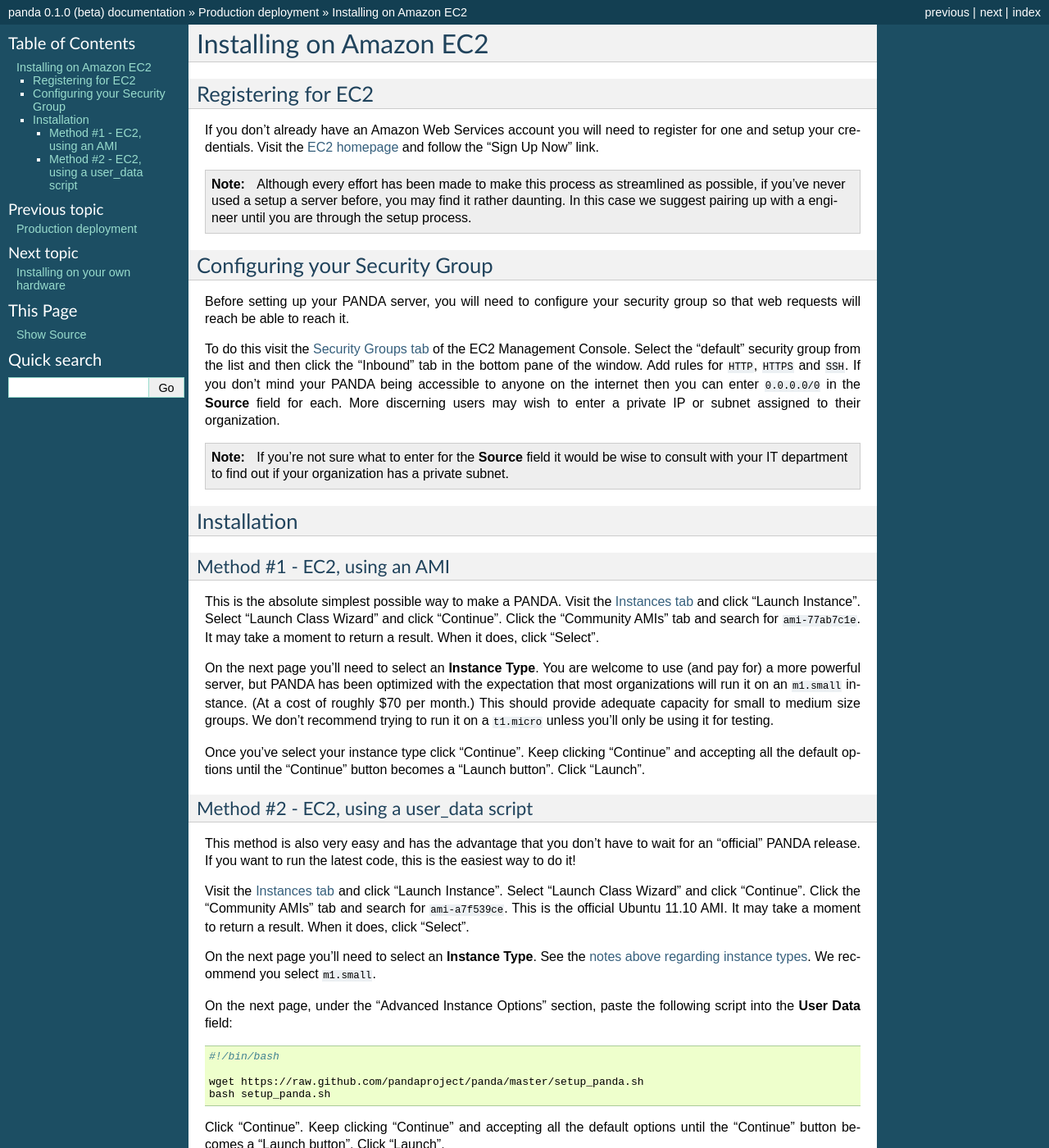
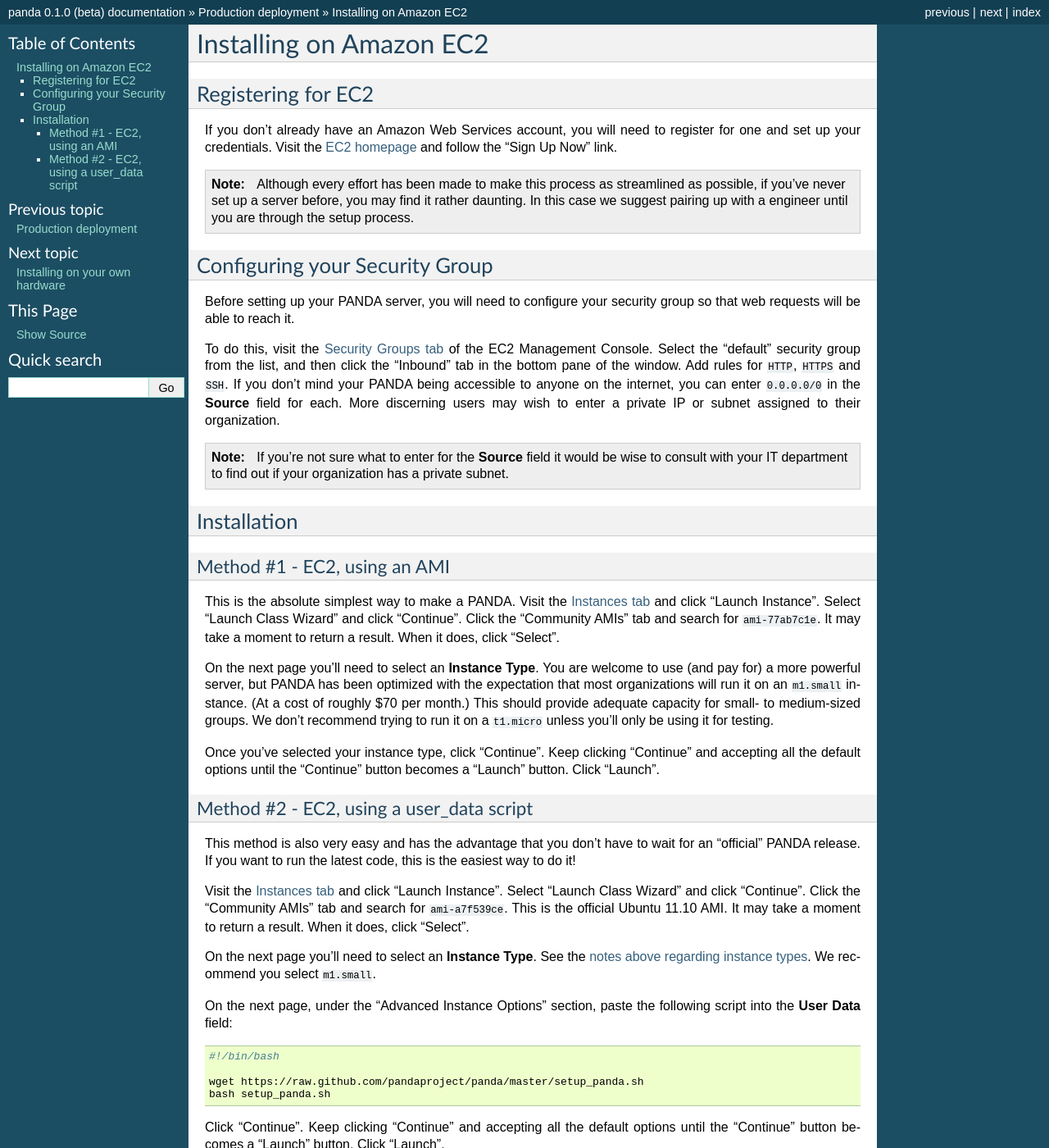
Before and after one commit to pandaproject/panda, a Sphinx documentation site: the page built from docs/amazon.rst, in a window 1280 px wide and 1400 px high. Shown: the whole window at 82% size. Built offline with Sphinx 7.4.7, drawn with Linux system fonts in a browser that asks for light colours; some of the changed text lies outside the part shown.

Commit message:
Update docs/amazon.rst

```diff
--- a/docs/amazon.rst
+++ b/docs/amazon.rst
@@ -5,18 +5,18 @@
 Registering for EC2
 ===================
 
-If you don't already have an Amazon Web Services account you will need to register for one and setup your credentials. Visit the `EC2 homepage <http://aws.amazon.com/ec2/>`_ and follow the "Sign Up Now" link.
+If you don't already have an Amazon Web Services account, you will need to register for one and set up your credentials. Visit the `EC2 homepage <http://aws.amazon.com/ec2/>`_ and follow the "Sign Up Now" link.
 
 .. note::
 
-    Although every effort has been made to make this process as streamlined as possible, if you've never used a setup a server before, you may find it rather daunting. In this case we suggest pairing up with a engineer until you are through the setup process.
+    Although every effort has been made to make this process as streamlined as possible, if you've never set up a server before, you may find it rather daunting. In this case we suggest pairing up with a engineer until you are through the setup process.
 
 Configuring your Security Group
 ===============================
 
-Before setting up your PANDA server, you will need to configure your security group so that web requests will reach be able to reach it.
+Before setting up your PANDA server, you will need to configure your security group so that web requests will be able to reach it.
 
-To do this visit the `Security Groups tab <https://console.aws.amazon.com/ec2/home?#s=SecurityGroups>`_ of the EC2 Management Console. Select the "default" security group from the list and then click the "Inbound" tab in the bottom pane of the window. Add rules for ``HTTP``, ``HTTPS`` and ``SSH``. If you don't mind your PANDA being accessible to anyone on the internet then you can enter ``0.0.0.0/0`` in the **Source** field for each. More discerning users may wish to enter a private IP or subnet assigned to their organization.
+To do this, visit the `Security Groups tab <https://console.aws.amazon.com/ec2/home?#s=SecurityGroups>`_ of the EC2 Management Console. Select the "default" security group from the list, and then click the "Inbound" tab in the bottom pane of the window. Add rules for ``HTTP``, ``HTTPS`` and ``SSH``. If you don't mind your PANDA being accessible to anyone on the internet, you can enter ``0.0.0.0/0`` in the **Source** field for each. More discerning users may wish to enter a private IP or subnet assigned to their organization.
 
 .. note::
 
@@ -28,13 +28,13 @@
 Method #1 - EC2, using an AMI
 -----------------------------
 
-This is the absolute simplest possible way to make a PANDA. Visit the `Instances tab <https://console.aws.amazon.com/ec2/home?#s=Instances>`_ and click "Launch Instance". Select "Launch Class Wizard" and click "Continue". Click the "Community AMIs" tab and search for ``ami-77ab7c1e``. It may take a moment to return a result. When it does, click "Select".
+This is the absolute simplest way to make a PANDA. Visit the `Instances tab <https://console.aws.amazon.com/ec2/home?#s=Instances>`_ and click "Launch Instance". Select "Launch Class Wizard" and click "Continue". Click the "Community AMIs" tab and search for ``ami-77ab7c1e``. It may take a moment to return a result. When it does, click "Select".
 
 .. _notes above regarding instance types:
 
-On the next page you'll need to select an **Instance Type**. You are welcome to use (and pay for) a more powerful server, but PANDA has been optimized with the expectation that most organizations will run it on an ``m1.small`` instance. (At a cost of roughly $70 per month.) This should provide adequate capacity for small to medium size groups. We don't recommend trying to run it on a ``t1.micro`` unless you'll only be using it for testing.
+On the next page you'll need to select an **Instance Type**. You are welcome to use (and pay for) a more powerful server, but PANDA has been optimized with the expectation that most organizations will run it on an ``m1.small`` instance. (At a cost of roughly $70 per month.) This should provide adequate capacity for small- to medium-sized groups. We don't recommend trying to run it on a ``t1.micro`` unless you'll only be using it for testing.
 
-Once you've select your instance type click "Continue". Keep clicking "Continue" and accepting all the default options until the "Continue" button becomes a "Launch button". Click "Launch".
+Once you've selected your instance type, click "Continue". Keep clicking "Continue" and accepting all the default options until the "Continue" button becomes a "Launch" button. Click "Launch".
 
 Method #2 - EC2, using a user_data script
 -----------------------------------------
```
Also changed, not shown: other parts of docs/amazon.rst (+3 -3 lines).
